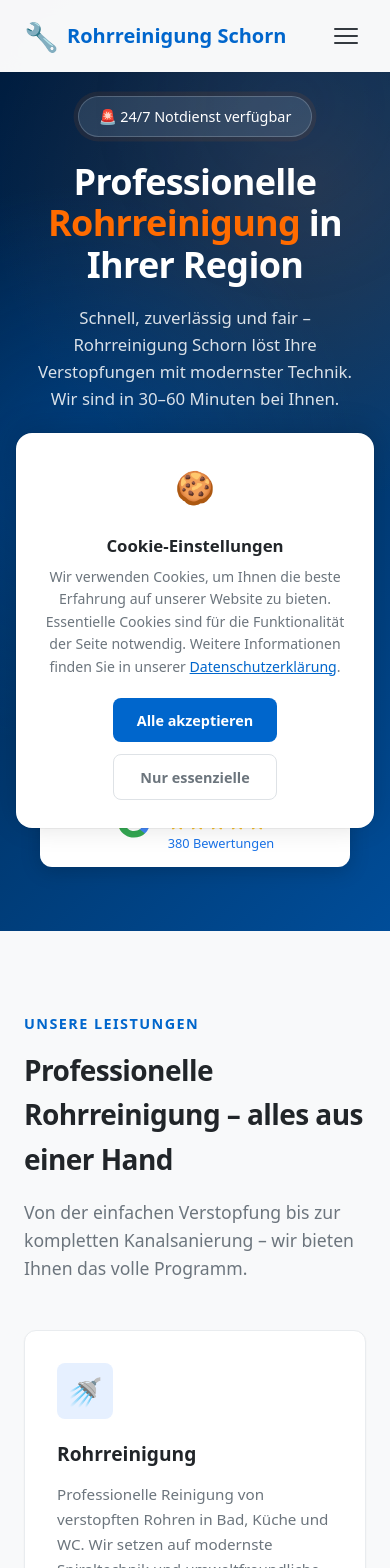
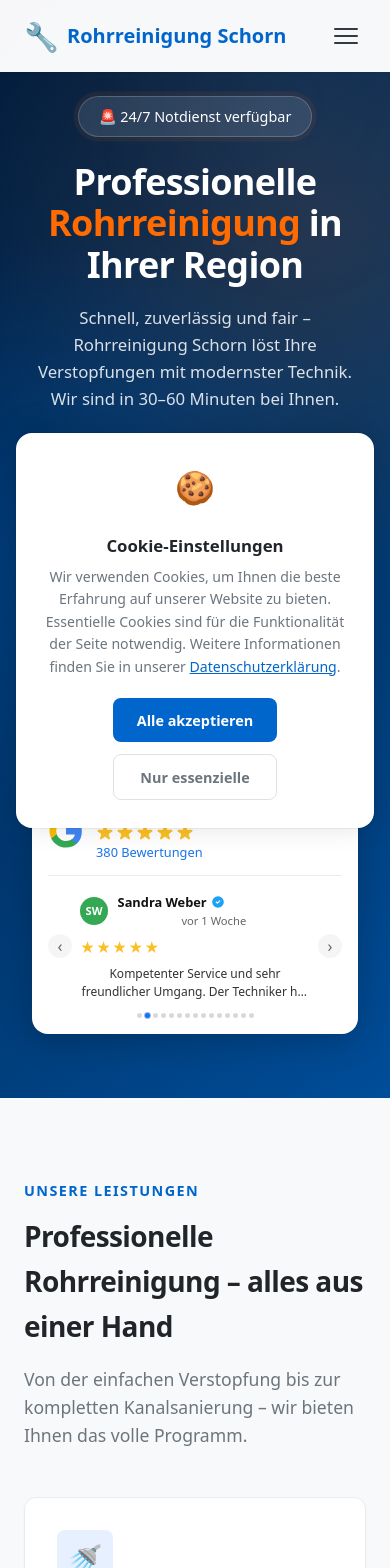
Before and after one commit to timschwier7-ux/kammerjaeger-hansen.de, a Next.js app: page / in a window 390 px wide. Shown: the top 1568 px of the page. Built offline with nearby package versions, Linux system fonts and the light colour scheme.

Commit message:
Enlarge Google box with 15-review slider, remove links, improve responsiveness
Agent-Logs-Url: https://github.com/timschwier7-ux/kammerjaeger-hansen.de/sessions/7c1e47bc-9978-4bc6-9722-e9c680555a4e

Co-authored-by: timschwier7-ux <273984795+timschwier7-ux@users.noreply.github.com>

```diff
--- a/src/components/Hero.module.css
+++ b/src/components/Hero.module.css
@@ -195,35 +195,45 @@
   flex-shrink: 0;
 }
 
-/* Google Rating Box */
+/* Google Rating Box Container */
+.googleBoxContainer {
+  margin-top: 2rem;
+  display: flex;
+  justify-content: center;
+}
+
 .googleBox {
+  background: #fff;
+  border-radius: 16px;
+  padding: 1.25rem 1.5rem;
+  box-shadow: 0 8px 32px rgba(0, 0, 0, 0.2);
+  width: 100%;
+  max-width: 420px;
+}
+
+.googleHeader {
   display: flex;
   align-items: center;
   gap: 1rem;
-  background: #fff;
-  border-radius: 12px;
-  padding: 0.85rem 1.5rem;
-  margin-top: 1.5rem;
-  box-shadow: 0 4px 20px rgba(0, 0, 0, 0.18);
-  width: fit-content;
-  margin-left: auto;
-  margin-right: auto;
+  margin-bottom: 1rem;
+  padding-bottom: 0.75rem;
+  border-bottom: 1px solid rgba(0, 0, 0, 0.08);
 }
 
 .googleLogo {
-  width: 36px;
-  height: 36px;
+  width: 44px;
+  height: 44px;
   flex-shrink: 0;
 }
 
 .googleRating {
   display: flex;
   flex-direction: column;
-  gap: 0.15rem;
+  gap: 0.1rem;
 }
 
 .googleScore {
-  font-size: 1.4rem;
+  font-size: 1.6rem;
   font-weight: 800;
   color: #111;
   line-height: 1;
@@ -243,11 +253,135 @@
   font-size: 0.8rem;
   color: #1a73e8;
   font-weight: 500;
-  text-decoration: none;
 }
 
-.googleReviews:hover {
-  text-decoration: underline;
+/* Review Slider */
+.reviewSlider {
+  display: flex;
+  align-items: center;
+  gap: 0.5rem;
+}
+
+.sliderArrow {
+  background: rgba(0, 0, 0, 0.04);
+  border: none;
+  width: 28px;
+  height: 28px;
+  border-radius: 50%;
+  display: flex;
+  align-items: center;
+  justify-content: center;
+  cursor: pointer;
+  font-size: 1.2rem;
+  color: #666;
+  transition: all 0.2s ease;
+  flex-shrink: 0;
+}
+
+.sliderArrow:hover {
+  background: rgba(0, 0, 0, 0.1);
+  color: #333;
+}
+
+.reviewCard {
+  flex: 1;
+  min-width: 0;
+}
+
+.reviewHeader {
+  display: flex;
+  align-items: center;
+  gap: 0.6rem;
+  margin-bottom: 0.4rem;
+}
+
+.reviewAvatar {
+  width: 32px;
+  height: 32px;
+  border-radius: 50%;
+  display: flex;
+  align-items: center;
+  justify-content: center;
+  color: #fff;
+  font-weight: 600;
+  font-size: 0.75rem;
+  flex-shrink: 0;
+}
+
+.reviewMeta {
+  flex: 1;
+  min-width: 0;
+}
+
+.reviewName {
+  font-size: 0.85rem;
+  font-weight: 600;
+  color: #111;
+  display: flex;
+  align-items: center;
+  gap: 0.3rem;
+}
+
+.verifiedIcon {
+  width: 14px;
+  height: 14px;
+  flex-shrink: 0;
+}
+
+.reviewDate {
+  font-size: 0.7rem;
+  color: #666;
+}
+
+.reviewStars {
+  display: flex;
+  gap: 1px;
+  margin-bottom: 0.35rem;
+}
+
+.reviewStar {
+  color: #FBBF24;
+  font-size: 0.9rem;
+}
+
+.reviewText {
+  font-size: 0.8rem;
+  color: #333;
+  line-height: 1.5;
+  margin: 0;
+  display: -webkit-box;
+  -webkit-line-clamp: 3;
+  -webkit-box-orient: vertical;
+  overflow: hidden;
+}
+
+/* Slider Dots */
+.sliderDots {
+  display: flex;
+  justify-content: center;
+  gap: 4px;
+  margin-top: 0.75rem;
+  flex-wrap: wrap;
+}
+
+.dot {
+  width: 6px;
+  height: 6px;
+  border-radius: 50%;
+  border: none;
+  background: rgba(0, 0, 0, 0.15);
+  cursor: pointer;
+  transition: all 0.2s ease;
+  padding: 0;
+}
+
+.dot:hover {
+  background: rgba(0, 0, 0, 0.3);
+}
+
+.dotActive {
+  background: #1a73e8;
+  transform: scale(1.2);
 }
 
 @media (max-width: 600px) {
@@ -271,8 +405,55 @@
     white-space: normal;
   }
 
+  .googleBoxContainer {
+    padding: 0 0.5rem;
+  }
+
   .googleBox {
-    width: calc(100% - 2rem);
-    justify-content: center;
+    max-width: 100%;
+    padding: 1rem;
+  }
+
+  .googleHeader {
+    gap: 0.75rem;
+  }
+
+  .googleLogo {
+    width: 36px;
+    height: 36px;
+  }
+
+  .googleScore {
+    font-size: 1.4rem;
+  }
+
+  .sliderArrow {
+    width: 24px;
+    height: 24px;
+    font-size: 1rem;
+  }
+
+  .reviewAvatar {
+    width: 28px;
+    height: 28px;
+    font-size: 0.7rem;
+  }
+
+  .reviewName {
+    font-size: 0.8rem;
+  }
+
+  .reviewText {
+    font-size: 0.75rem;
+    -webkit-line-clamp: 2;
+  }
+
+  .sliderDots {
+    gap: 3px;
+  }
+
+  .dot {
+    width: 5px;
+    height: 5px;
   }
 }
--- a/src/components/Hero.tsx
+++ b/src/components/Hero.tsx
@@ -1,6 +1,153 @@
+"use client";
+
+import { useState, useEffect } from "react";
 import styles from "./Hero.module.css";
 
+const reviews = [
+  {
+    name: "Thomas Müller",
+    initials: "TM",
+    color: "#4285F4",
+    date: "vor 3 Tagen",
+    text: "Hatte einen akuten Notfall mit verstopftem Abfluss. Das Team war innerhalb von 40 Minuten vor Ort und hat das Problem schnell und professionell gelöst. Sehr empfehlenswert!",
+    rating: 5,
+  },
+  {
+    name: "Sandra Weber",
+    initials: "SW",
+    color: "#34A853",
+    date: "vor 1 Woche",
+    text: "Kompetenter Service und sehr freundlicher Umgang. Der Techniker hat sich alle Mühe gegeben, eine dauerhafte Lösung zu finden. Faire Preise ohne versteckte Kosten.",
+    rating: 5,
+  },
+  {
+    name: "Michael Hoffmann",
+    initials: "MH",
+    color: "#EA4335",
+    date: "vor 2 Wochen",
+    text: "Schnelle Reaktion auf meinen Anruf. Die Rohrreinigung wurde sauber und effizient durchgeführt. Kann ich nur weiterempfehlen!",
+    rating: 5,
+  },
+  {
+    name: "Anna Schmidt",
+    initials: "AS",
+    color: "#FBBC05",
+    date: "vor 2 Wochen",
+    text: "Hervorragender Kundenservice! Pünktlich, professionell und das Problem wurde sofort behoben. Vielen Dank für die schnelle Hilfe.",
+    rating: 5,
+  },
+  {
+    name: "Klaus Becker",
+    initials: "KB",
+    color: "#4285F4",
+    date: "vor 3 Wochen",
+    text: "Zuverlässiger Partner für Rohrreinigung. War schon das zweite Mal hier und beide Male erstklassiger Service. Preis-Leistung stimmt!",
+    rating: 5,
+  },
+  {
+    name: "Julia Fischer",
+    initials: "JF",
+    color: "#34A853",
+    date: "vor 3 Wochen",
+    text: "Super nettes Team! Der Techniker hat mir alles erklärt und Tipps gegeben, wie ich Verstopfungen in Zukunft vermeiden kann.",
+    rating: 5,
+  },
+  {
+    name: "Peter Wagner",
+    initials: "PW",
+    color: "#EA4335",
+    date: "vor 1 Monat",
+    text: "Notdienst am Sonntagmorgen – innerhalb einer Stunde war Hilfe da. Absolut zuverlässig und professionell. Top Service!",
+    rating: 5,
+  },
+  {
+    name: "Martina Klein",
+    initials: "MK",
+    color: "#FBBC05",
+    date: "vor 1 Monat",
+    text: "Freundliche Beratung am Telefon und schnelle Terminvergabe. Die Arbeit wurde sauber und gründlich erledigt. Gerne wieder!",
+    rating: 5,
+  },
+  {
+    name: "Stefan Braun",
+    initials: "SB",
+    color: "#4285F4",
+    date: "vor 1 Monat",
+    text: "Hatte schon andere Firmen probiert, aber diese hier ist mit Abstand die beste. Moderne Technik und faire Preise.",
+    rating: 5,
+  },
+  {
+    name: "Katharina Richter",
+    initials: "KR",
+    color: "#34A853",
+    date: "vor 5 Wochen",
+    text: "Bin sehr zufrieden! Der Mitarbeiter war pünktlich, freundlich und hat das Problem schnell gelöst. Klare Empfehlung!",
+    rating: 5,
+  },
+  {
+    name: "Frank Neumann",
+    initials: "FN",
+    color: "#EA4335",
+    date: "vor 6 Wochen",
+    text: "Toller Service! Schnell, kompetent und zu einem fairen Preis. Würde ich jederzeit wieder beauftragen.",
+    rating: 5,
+  },
+  {
+    name: "Christine Lang",
+    initials: "CL",
+    color: "#FBBC05",
+    date: "vor 6 Wochen",
+    text: "Sehr professionelle Arbeit. Der Techniker hat die Verstopfung schnell gefunden und behoben. Alles sauber hinterlassen.",
+    rating: 5,
+  },
+  {
+    name: "Andreas Koch",
+    initials: "AK",
+    color: "#4285F4",
+    date: "vor 2 Monaten",
+    text: "Exzellenter Kundenservice von Anfang bis Ende. Transparente Preise und hochwertige Arbeit. Absolut empfehlenswert!",
+    rating: 5,
+  },
+  {
+    name: "Monika Schäfer",
+    initials: "MS",
+    color: "#34A853",
+    date: "vor 2 Monaten",
+    text: "Bin begeistert! Schnelle Reaktionszeit, freundliches Personal und das Problem wurde nachhaltig gelöst. Danke!",
+    rating: 5,
+  },
+  {
+    name: "Robert Zimmermann",
+    initials: "RZ",
+    color: "#EA4335",
+    date: "vor 2 Monaten",
+    text: "Sehr zufrieden mit dem Service. Der Techniker war kompetent und hat alles verständlich erklärt. Gutes Preis-Leistungs-Verhältnis.",
+    rating: 5,
+  },
+];
+
 export default function Hero() {
+  const [currentIndex, setCurrentIndex] = useState(0);
+
+  useEffect(() => {
+    const timer = setInterval(() => {
+      setCurrentIndex((prev) => (prev + 1) % reviews.length);
+    }, 4000);
+    return () => clearInterval(timer);
+  }, []);
+
+  const goToSlide = (index: number) => {
+    setCurrentIndex(index);
+  };
+
+  const prevSlide = () => {
+    setCurrentIndex((prev) => (prev - 1 + reviews.length) % reviews.length);
+  };
+
+  const nextSlide = () => {
+    setCurrentIndex((prev) => (prev + 1) % reviews.length);
+  };
+
   return (
     <section id="hero" className={styles.hero}>
       <div className={styles.heroContent}>
@@ -19,12 +166,12 @@ export default function Hero() {
         </p>
 
         <div className={styles.heroCta}>
-          <a href="tel:+4917012345678" className={styles.btnPrimary}>
+          <span className={styles.btnPrimary}>
             📞 Sofort anrufen
-          </a>
-          <a href="#kontakt" className={styles.btnSecondary}>
+          </span>
+          <span className={styles.btnSecondary}>
             ✉️ Kontakt aufnehmen
-          </a>
+          </span>
         </div>
 
         <div className={styles.trustBar}>
@@ -52,7 +199,9 @@ export default function Hero() {
           )}
         </div>
 
+        <div className={styles.googleBoxContainer}>
           <div className={styles.googleBox}>
+            <div className={styles.googleHeader}>
               <svg
                 className={styles.googleLogo}
                 viewBox="0 0 48 48"
@@ -93,14 +242,67 @@ export default function Hero() {
                     </svg>
                   ))}
                 </div>
-            <a
-              href="https://www.google.com/maps"
-              target="_blank"
-              rel="noopener noreferrer"
-              className={styles.googleReviews}
+                <span className={styles.googleReviews}>
+                  380 Bewertungen
+                </span>
+              </div>
+            </div>
+
+            <div className={styles.reviewSlider}>
+              <button
+                className={styles.sliderArrow}
+                onClick={prevSlide}
+                aria-label="Vorherige Bewertung"
               >
-              380 Bewertungen
-            </a>
+                ‹
+              </button>
+
+              <div className={styles.reviewCard}>
+                <div className={styles.reviewHeader}>
+                  <div
+                    className={styles.reviewAvatar}
+                    style={{ backgroundColor: reviews[currentIndex].color }}
+                  >
+                    {reviews[currentIndex].initials}
+                  </div>
+                  <div className={styles.reviewMeta}>
+                    <div className={styles.reviewName}>
+                      {reviews[currentIndex].name}
+                      <svg className={styles.verifiedIcon} viewBox="0 0 24 24" fill="none">
+                        <circle cx="12" cy="12" r="10" fill="#1DA1F2" />
+                        <path d="M9 12l2 2 4-4" stroke="#fff" strokeWidth="2" strokeLinecap="round" strokeLinejoin="round" />
+                      </svg>
+                    </div>
+                    <div className={styles.reviewDate}>{reviews[currentIndex].date}</div>
+                  </div>
+                </div>
+                <div className={styles.reviewStars}>
+                  {[...Array(5)].map((_, i) => (
+                    <span key={i} className={styles.reviewStar}>★</span>
+                  ))}
+                </div>
+                <p className={styles.reviewText}>{reviews[currentIndex].text}</p>
+              </div>
+
+              <button
+                className={styles.sliderArrow}
+                onClick={nextSlide}
+                aria-label="Nächste Bewertung"
+              >
+                ›
+              </button>
+            </div>
+
+            <div className={styles.sliderDots}>
+              {reviews.map((_, index) => (
+                <button
+                  key={index}
+                  className={`${styles.dot} ${index === currentIndex ? styles.dotActive : ""}`}
+                  onClick={() => goToSlide(index)}
+                  aria-label={`Bewertung ${index + 1}`}
+                />
+              ))}
+            </div>
           </div>
         </div>
       </div>
```
Lines whose indentation alone changed are shown as unchanged.
